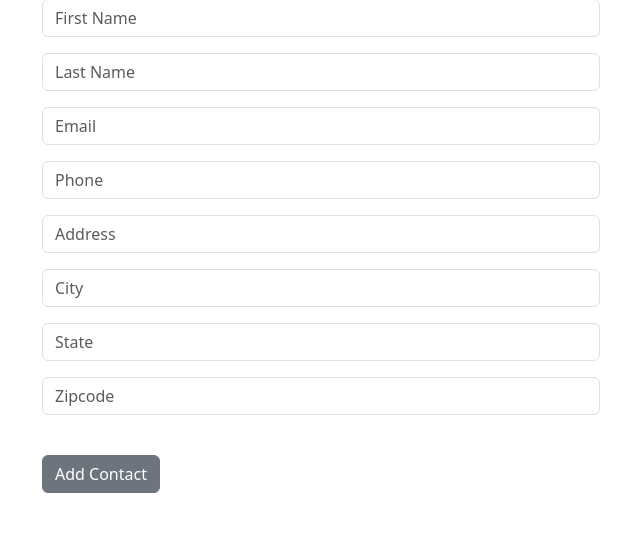
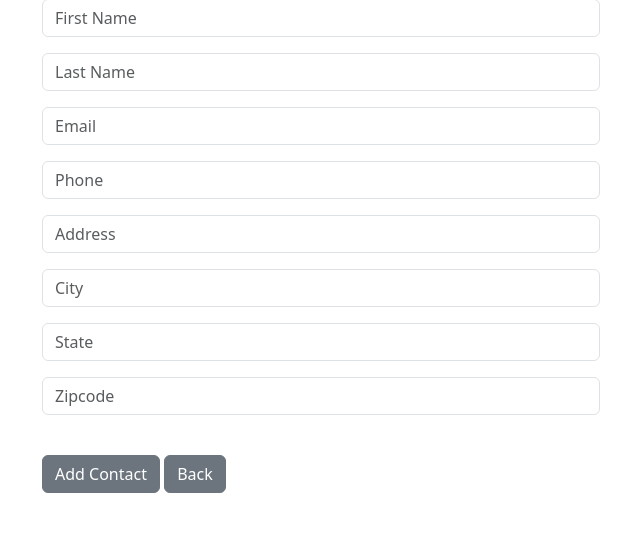
Before and after one commit to ilya0x/crm-app, a Django app: page /add_record/ in a window 1280 px wide. Shown: the part 161-718 px from the top of the page, without its empty margins (319-959 px from the left). Run offline with Django 4.2, Linux system fonts and the light colour scheme; a user stored in the database is signed in.

Commit message:
minor updated

```diff
--- a/crm_app/website/templates/add_record.html
+++ b/crm_app/website/templates/add_record.html
@@ -16,6 +16,7 @@
 
     <br>
     <button type="submit" class="btn btn-secondary">Add Contact</button>
+    <a href="{% url 'home' %}" class="btn btn-secondary">Back</a>
 </form>
 
 </div>
--- a/crm_app/website/templates/update_record.html
+++ b/crm_app/website/templates/update_record.html
@@ -16,6 +16,7 @@
 
     <br>
     <button type="submit" class="btn btn-secondary">Update Contact</button>
+    <a href="{% url 'home' %}" class="btn btn-secondary">Back</a>
 </form>
 
 </div>
```
Also changed, not shown: crm_app/db.sqlite3.
